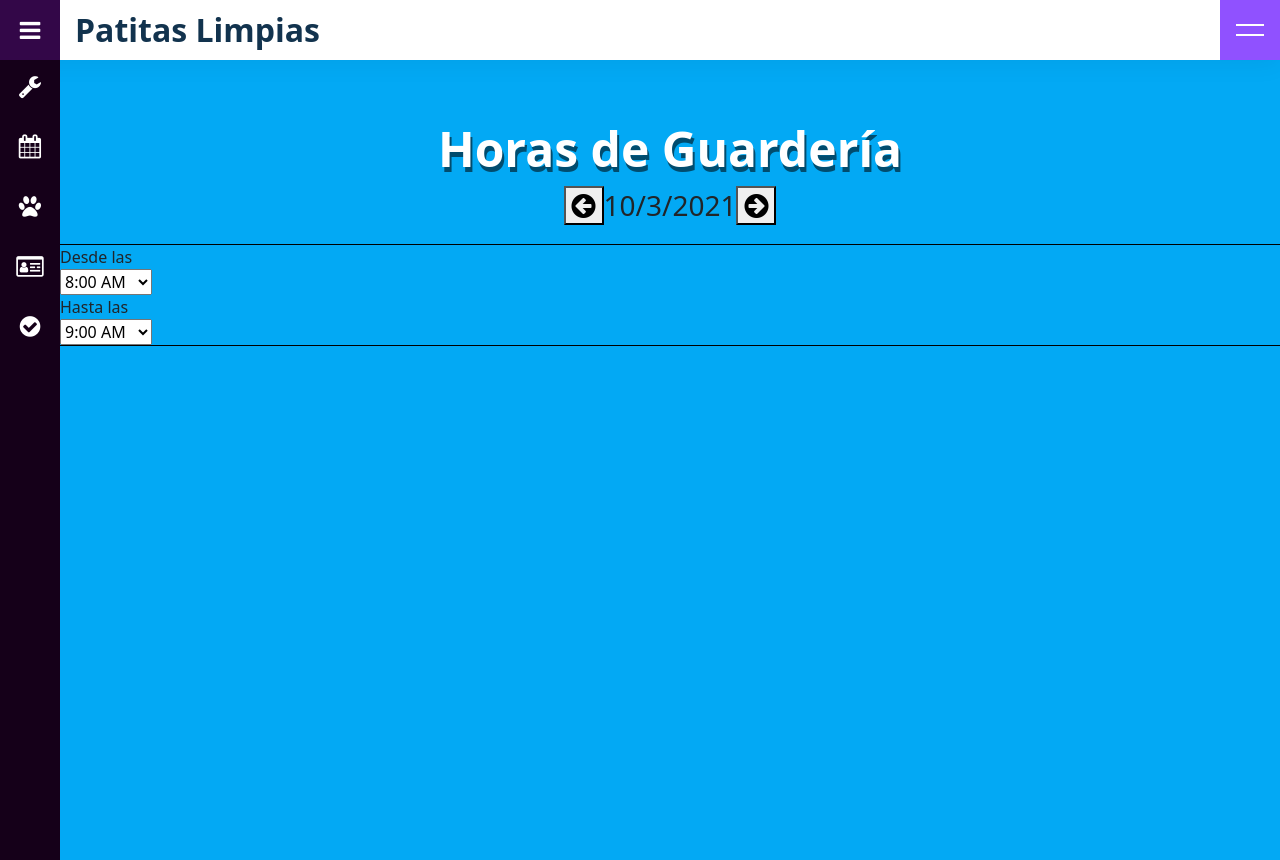
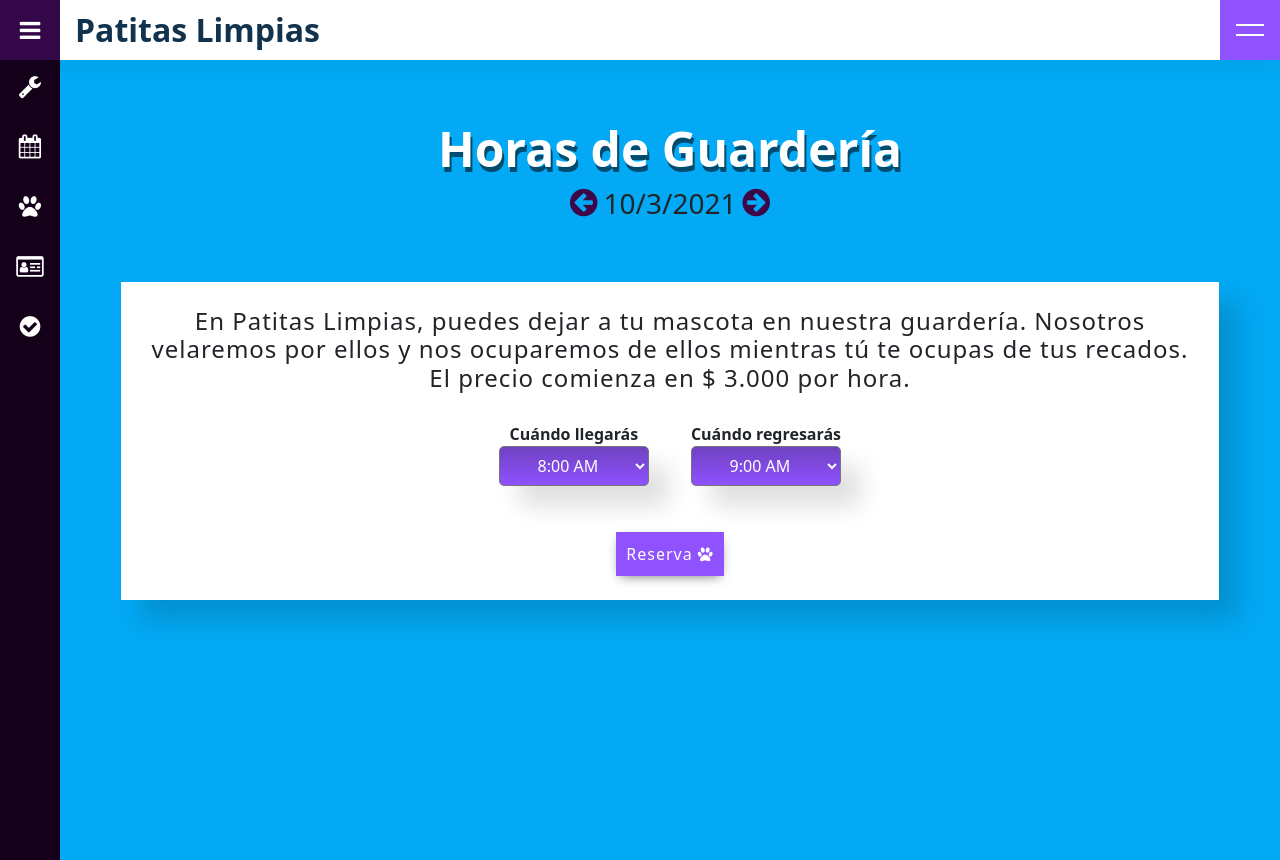
Before and after one commit to pharaoht/appointment-scheduler, a React (Create React App) app in the folder frontend/: page /day-care in a window 1280 px wide. Built offline with nearby package versions, Linux system fonts and the light colour scheme.

Commit message:
finishing up daycare page

```diff
--- a/frontend/src/containers/DayCare/DayCare.css
+++ b/frontend/src/containers/DayCare/DayCare.css
@@ -13,10 +13,96 @@
 }
 
 .daycare-times {
-  outline: 1px solid black;
+  margin: 5%;
+  padding: 2%;
+  background-color: #fff;
+  box-shadow: 20px 20px 25px rgba(0, 0, 0, 0.15);
 }
 
 .date-daycare-header {
   text-align: center;
   margin-bottom: 20px;
 }
+
+.daycare-hours {
+  display: flex;
+  justify-content: center;
+}
+
+h4 {
+  text-align: center;
+  letter-spacing: 1px;
+}
+
+.client-time {
+  margin: 2%;
+}
+
+select {
+  width: 150px;
+  height: 40px;
+  text-align: center;
+  background-image: linear-gradient(#6f42c1, #9051ff);
+  color: #fff;
+  font-weight: 500;
+  box-shadow: 20px 20px 25px rgba(0, 0, 0, 0.13);
+  border-radius: 5px;
+}
+option {
+  color: black;
+}
+
+.client-re {
+  text-align: center;
+  font-weight: 600;
+}
+
+.submit-button {
+  text-align: center;
+  margin-top: 25px;
+}
+
+.submit-button button {
+  background: #9051ff;
+  color: #fff;
+  font-weight: 500;
+  letter-spacing: 1px;
+  padding: 10px;
+  border: none;
+  box-shadow: 0px 4px 12px -4px rgba(0, 0, 0, 0.55);
+}
+
+.arrow-btn .fa-arrow-circle-right {
+  color: #3e0748;
+  font-size: xx-large;
+}
+
+.arrow-btn {
+  border: none;
+  background-color: #03a9f4;
+}
+
+.arrow-btn .fa-arrow-circle-left {
+  color: #3e0748;
+  font-size: xx-large;
+}
+
+.arrow-btn .fa-arrow-circle-right:hover {
+  color: #6f42c1;
+  transform: scale(1.1);
+  transition: 88ms;
+}
+
+.arrow-btn .fa-arrow-circle-right:active {
+  transform: scale(0.8);
+  transition: 88ms;
+}
+.arrow-btn .fa-arrow-circle-left:hover {
+  color: #6f42c1;
+  transform: scale(1.1);
+  transition: 100ms;
+}
+.arrow-btn .fa-arrow-circle-left:active {
+  transform: scale(0.8);
+  transition: 88ms;
+}
--- a/frontend/src/containers/DayCare/DayCare.jsx
+++ b/frontend/src/containers/DayCare/DayCare.jsx
@@ -8,6 +8,7 @@ import '../DayCare/DayCare.css'
 
 const DayCare = ({ isAuthenticated, user, load_user }) => {
     const date = new Date();
+    const [loader, setLoader] = useState(false)
     const URL = ''
     const [days, setDays] = useState(0)
     const [dateUpdate, setDateUpdate] = useState(new Date())
@@ -91,9 +92,10 @@ const DayCare = ({ isAuthenticated, user, load_user }) => {
                 </div>
                 <form>
                     <div className="daycare-times">
+                        <h4>En Patitas Limpias, puedes dejar a tu mascota en nuestra guardería. Nosotros velaremos por ellos y nos ocuparemos de ellos mientras tú te ocupas de tus recados. El precio comienza en $ 3.000 por hora.</h4>
                         <div className="daycare-hours">
-                            <div>
-                                <div>Desde las</div>
+                            <div className="client-time">
+                                <div className='client-re'>Cuándo llegarás</div>
                                 <select name="start_time" onChange={changeHandler}>
                                     <option value="08:00:00">8:00 AM</option>
                                     <option value="09:00:00">9:00 AM</option>
@@ -107,8 +109,8 @@ const DayCare = ({ isAuthenticated, user, load_user }) => {
                                 </select>
 
                             </div>
-                            <div>
-                                <div>Hasta las</div>
+                            <div className='client-time'>
+                                <div className='client-re'>Cuándo regresarás</div>
                                 <select name="end_time" onChange={changeHandler}>
                                     <option value="09:00:00">9:00 AM</option>
                                     <option value="10:00:00">10:00 AM</option>
@@ -118,10 +120,13 @@ const DayCare = ({ isAuthenticated, user, load_user }) => {
                                     <option value="14:00:00">2:00 PM</option>
                                     <option value="15:00:00">3:00 PM</option>
                                     <option value="16:00:00">4:00 PM</option>
-
+                                    <option value="17:00:00">5:00 PM</option>
                                 </select>
-
                             </div>
+                        </div>
+                        <div className="submit-button">
+                            {loader ? <button type="submit" ><BeatLoader type="ThreeDots" color="#00BFFF" height={20} width={20} loading /></button>
+                                : <button type="submit">Reserva <i class="fa fa-paw" aria-hidden="true"></i> </button>}
                         </div>
                     </div>
                 </form>
```
Also changed, not shown: 1 other file (tests, documents, lock files or other folders).
